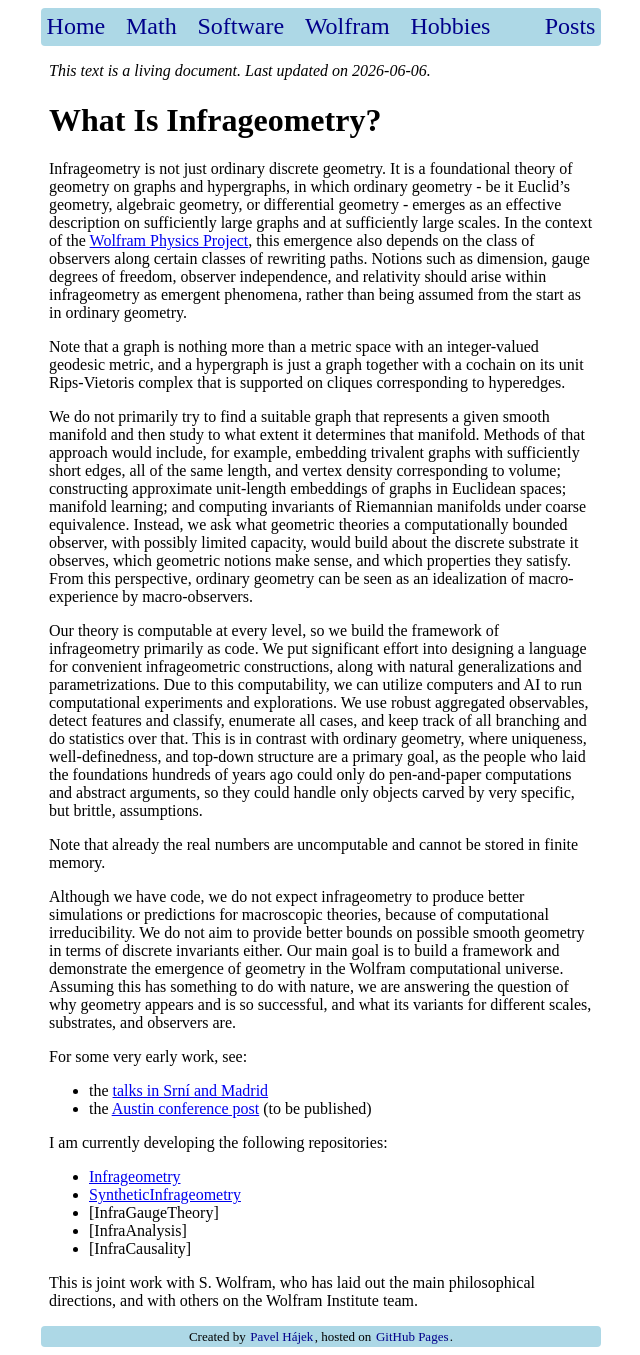
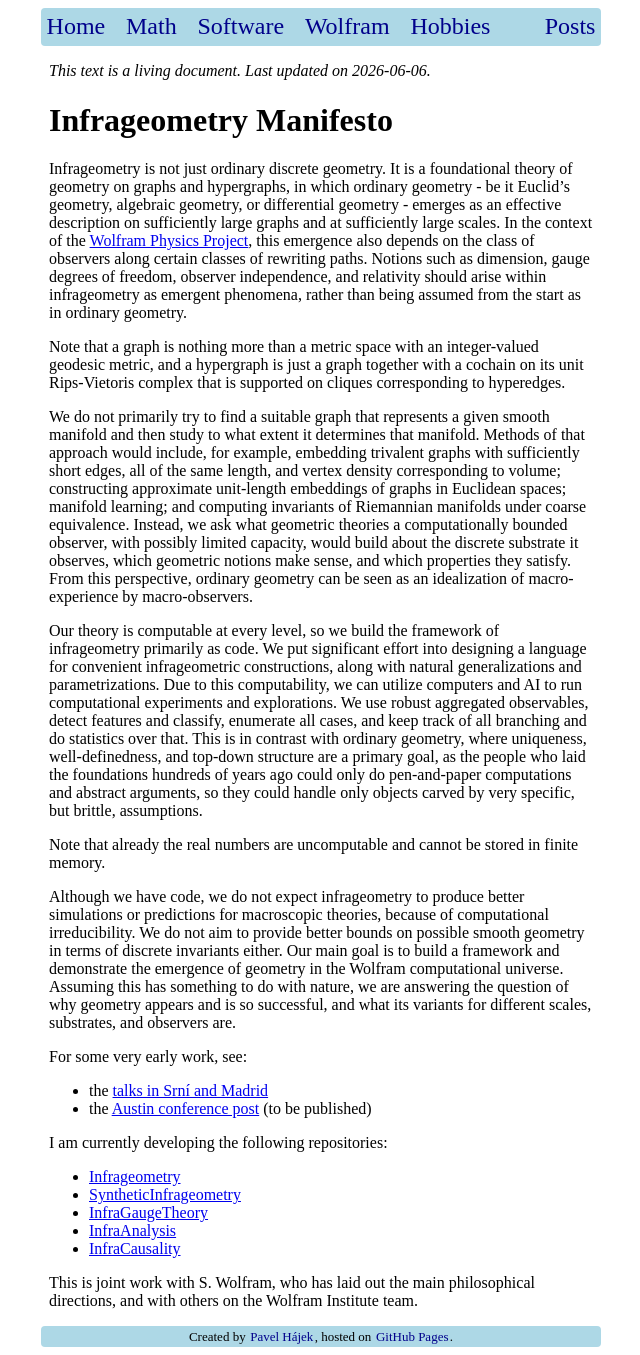
Before and after one commit to p135246/p135246.github.io, a Jekyll site: the page built from Wolfram/_posts/2026-05-30-infrageometry-manifesto.md, in a window 1280 px wide. Shown: the whole page, without its empty margins (319-959 px from the left). Built offline with Jekyll 4.4.1, drawn with Linux system fonts in a browser that asks for light colours; our own code applies the rules of GitHub Pages for plain Markdown files; comment, search, counter and statistics services are not loaded.

Commit message:
Rename post title to Infrageometry Manifesto

```diff
--- a/Wolfram/_posts/2026-05-30-infrageometry-manifesto.md
+++ b/Wolfram/_posts/2026-05-30-infrageometry-manifesto.md
@@ -1,5 +1,5 @@
 ---
-title:      "What Is Infrageometry?"
+title:      "Infrageometry Manifesto"
 categories: [Wolfram]
 mathjax:    false
 utterances: true
@@ -8,7 +8,7 @@ utterances: true
 *This text is a living document.
 Last updated on 2026-06-06.*
 
-# What Is Infrageometry?
+# Infrageometry Manifesto
 
 Infrageometry is not just ordinary discrete geometry.
 It is a foundational theory of geometry on graphs and hypergraphs, in which ordinary geometry - be it Euclid's geometry, algebraic geometry, or differential geometry - emerges as an effective description on sufficiently large graphs and at sufficiently large scales.
@@ -44,9 +44,9 @@ I am currently developing the following repositories:
 
 - [Infrageometry](https://github.com/WolframInstitute/Infrageometry)
 - [SyntheticInfrageometry](https://github.com/WolframInstitute/SyntheticInfrageometry)
-- [InfraGaugeTheory]
-- [InfraAnalysis]
-- [InfraCausality]
+- [InfraGaugeTheory](https://github.com/WolframInstitute/InfraGaugeTheory)
+- [InfraAnalysis](https://github.com/WolframInstitute/InfraAnalysis)
+- [InfraCausality](https://github.com/WolframInstitute/InfraCausality)
 
 This is joint work with S. Wolfram, who has laid out the main philosophical directions, and with others on the Wolfram Institute team.
 
```
